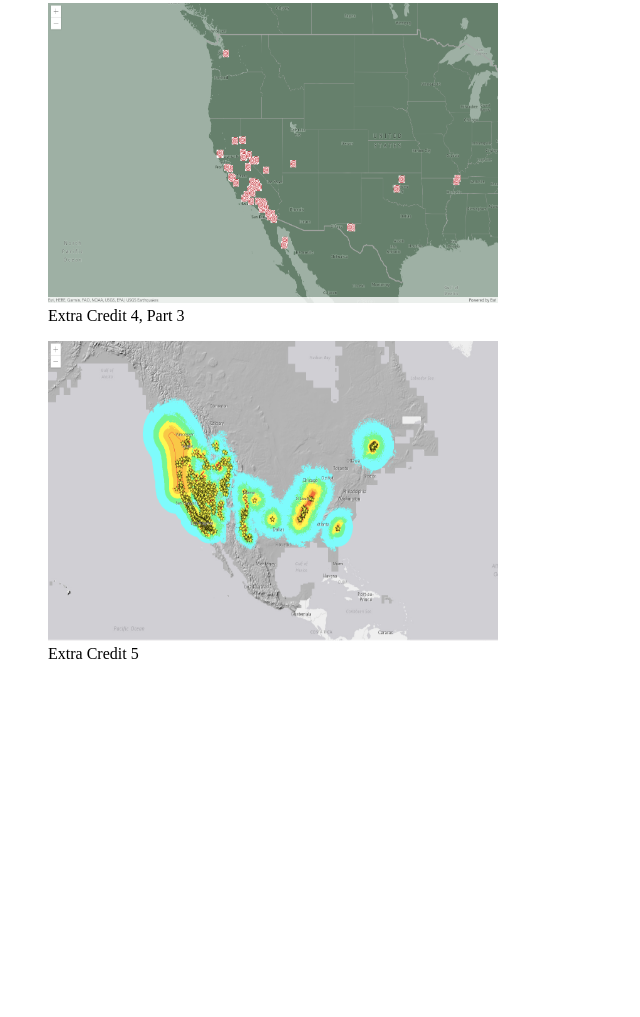
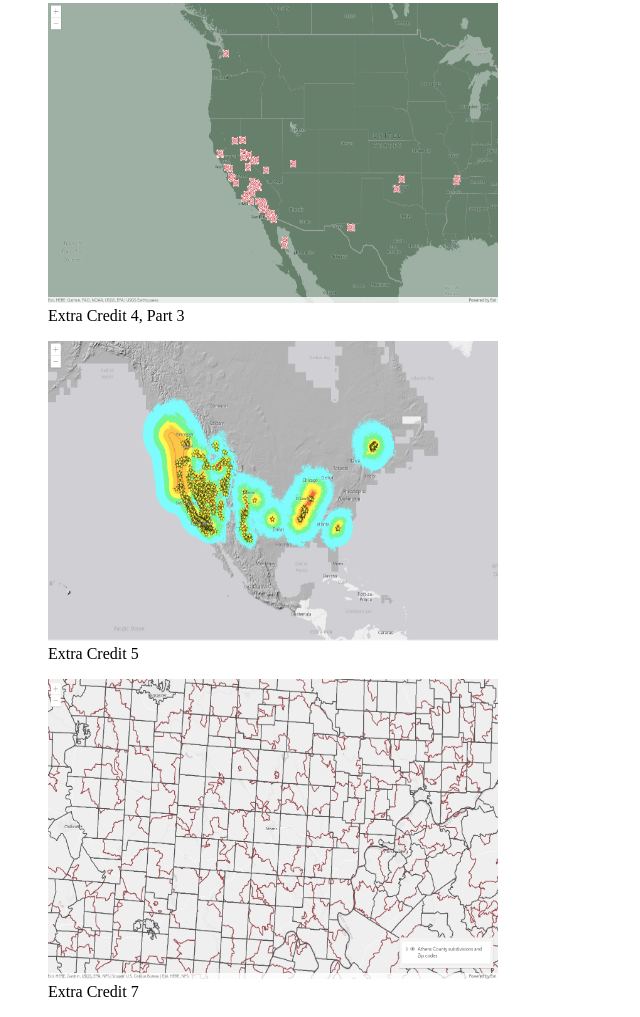
Before and after one commit to astover424/ExtraCreditActivityAS, a plain HTML site: page docs/index.html in a window 1280 px wide. Shown: the part 1365-2382 px from the top of the page, without its empty margins (0-640 px from the left). Before the commit the page ends 2044 px from the top, so only its background shows below. Drawn offline with Linux system fonts and the light colour scheme.

Commit message:
Update index.html

```diff
--- a/docs/index.html
+++ b/docs/index.html
@@ -23,5 +23,8 @@
          <figure><a href="ExtraCredit5_AnnaStover.html"><img src="images/ExtraCredit5part2.png" width="450" height="300"></a>
             <figcaption>Extra Credit 5</figcaption>
         </figure>
+        <figure><a href="ExtraCreditActivity7.html"><img src="images/ExtraCredit7.png" width="450" height="300"></a>
+            <figcaption>Extra Credit 7</figcaption>
+        </figure>
     </body>
 </html>
```
